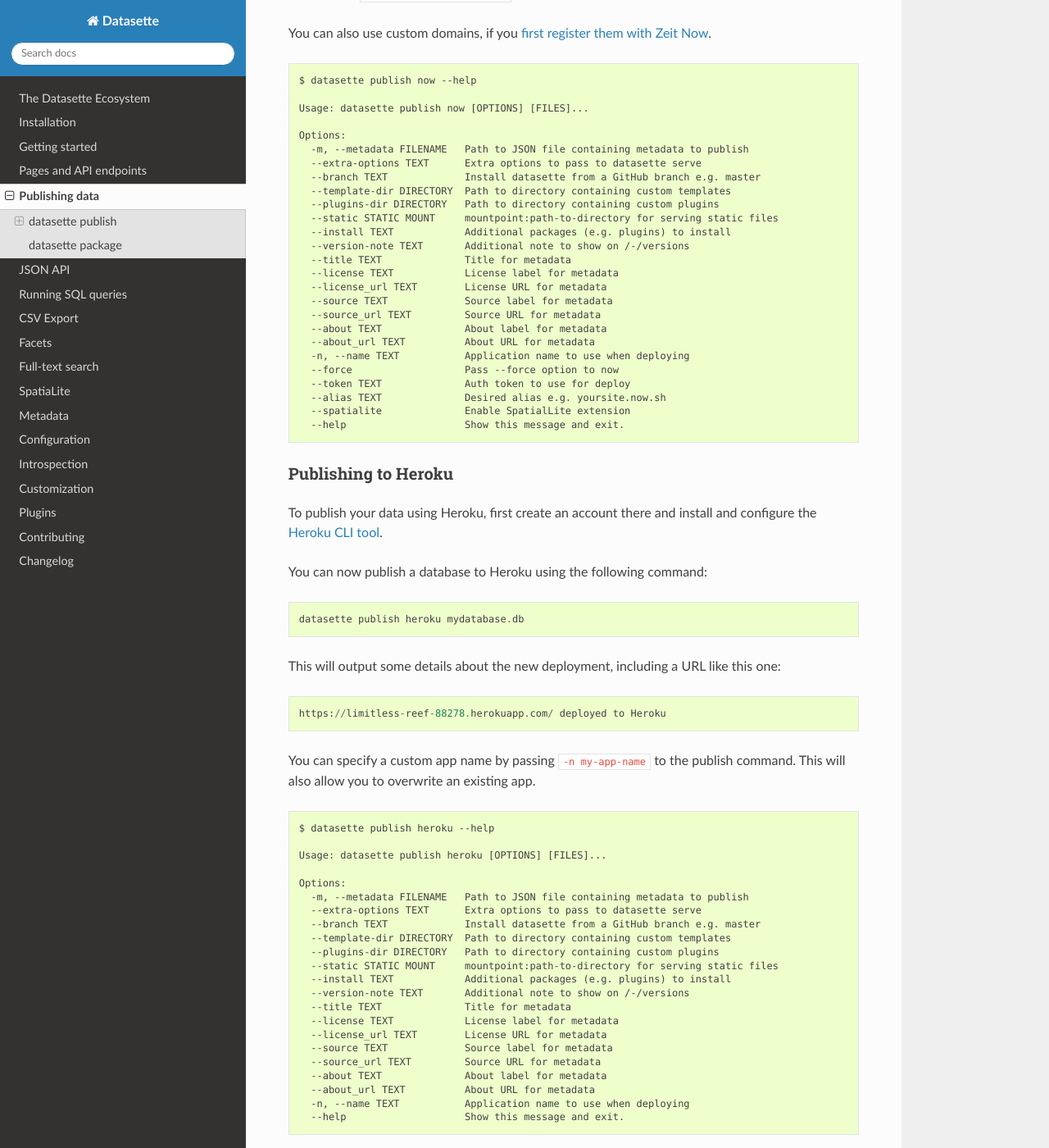
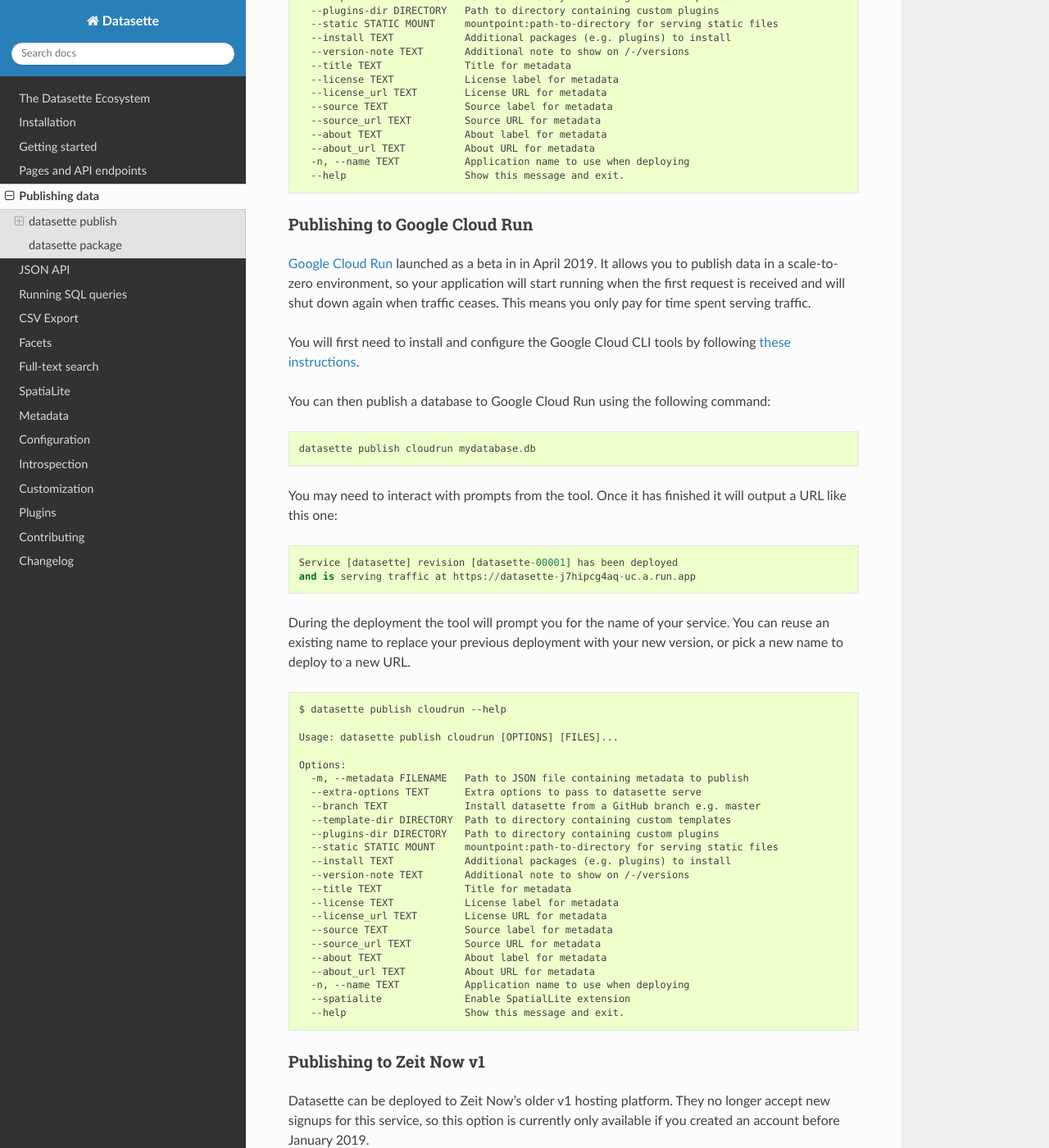
Before and after one commit to simonw/datasette, a Sphinx documentation site: the page built from docs/publish.rst, in a window 1280 px wide and 1400 px high, scrolled down 1092 px. Shown: the whole window at 82% size. Built offline with Sphinx 7.4.7 and the Read the Docs theme 2.0.0, drawn with Linux system fonts in a browser that asks for light colours; some of the changed text lies outside the part shown.

Commit message:
Docs for 'datasette publish cloudrun', refs #434

```diff
--- /dev/null
+++ b/docs/datasette-publish-cloudrun-help.txt
@@ -0,0 +1,23 @@
+$ datasette publish cloudrun --help
+
+Usage: datasette publish cloudrun [OPTIONS] [FILES]...
+
+Options:
+  -m, --metadata FILENAME   Path to JSON file containing metadata to publish
+  --extra-options TEXT      Extra options to pass to datasette serve
+  --branch TEXT             Install datasette from a GitHub branch e.g. master
+  --template-dir DIRECTORY  Path to directory containing custom templates
+  --plugins-dir DIRECTORY   Path to directory containing custom plugins
+  --static STATIC MOUNT     mountpoint:path-to-directory for serving static files
+  --install TEXT            Additional packages (e.g. plugins) to install
+  --version-note TEXT       Additional note to show on /-/versions
+  --title TEXT              Title for metadata
+  --license TEXT            License label for metadata
+  --license_url TEXT        License URL for metadata
+  --source TEXT             Source label for metadata
+  --source_url TEXT         Source URL for metadata
+  --about TEXT              About label for metadata
+  --about_url TEXT          About URL for metadata
+  -n, --name TEXT           Application name to use when deploying
+  --spatialite              Enable SpatialLite extension
+  --help                    Show this message and exit.
--- a/docs/publish.rst
+++ b/docs/publish.rst
@@ -4,19 +4,58 @@
  Publishing data
 =================
 
-Datasette includes tools for publishing and deploying your data to the internet. The ``datasette publish`` command will deploy a new Datasette instance containing your databases directly to a Zeit New or Heroku hosting account. You can also use ``datasette package`` to create a Docker image that bundles your databases together with the datasette application that is used to serve them.
+Datasette includes tools for publishing and deploying your data to the internet. The ``datasette publish`` command will deploy a new Datasette instance containing your databases directly to a Heroku, Google Cloud or Zeit Now hosting account. You can also use ``datasette package`` to create a Docker image that bundles your databases together with the datasette application that is used to serve them.
 
 datasette publish
 =================
 
 Once you have created a SQLite database (e.g. using `csvs-to-sqlite <https://github.com/simonw/csvs-to-sqlite/>`_) you can deploy it to a hosting account using a single command.
 
-You will need a free hosting account with either `Zeit Now <https://zeit.co/now>`_ or `Heroku <http://heroku.com/>`_. Once you have created your account you will need to install and configure the ``now`` or ``heroku`` command-line tools.
+You will need a hosting account with `Heroku <http://heroku.com/>`__ or `Google Cloud <https://cloud.google.com/>`__. Once you have created your account you will need to install and configure the ``now`` or ``heroku`` command-line tools.
 
-Publishing to Zeit Now
-----------------------
+Publishing to Heroku
+--------------------
 
-To publish your database(s) to a new instance hosted by Zeit Now, create an account there, install the `now cli tool <https://zeit.co/download>`_ and then run the following command::
+To publish your data using Heroku, first create an account there and install and configure the `Heroku CLI tool <https://devcenter.heroku.com/articles/heroku-cli>`_.
+
+You can publish a database to Heroku using the following command::
+
+    datasette publish heroku mydatabase.db
+
+This will output some details about the new deployment, including a URL like this one::
+
+    https://limitless-reef-88278.herokuapp.com/ deployed to Heroku
+
+You can specify a custom app name by passing ``-n my-app-name`` to the publish command. This will also allow you to overwrite an existing app.
+
+.. literalinclude:: datasette-publish-heroku-help.txt
+
+Publishing to Google Cloud Run
+------------------------------
+
+`Google Cloud Run <https://cloud.google.com/run/>`__ launched as a beta in in April 2019. It allows you to publish data in a scale-to-zero environment, so your application will start running when the first request is received and will shut down again when traffic ceases. This means you only pay for time spent serving traffic.
+
+You will first need to install and configure the Google Cloud CLI tools by following `these instructions <https://cloud.google.com/sdk/>`__.
+
+You can then publish a database to Google Cloud Run using the following command::
+
+    datasette publish cloudrun mydatabase.db
+
+You may need to interact with prompts from the tool. Once it has finished it will output a URL like this one::
+
+    Service [datasette] revision [datasette-00001] has been deployed
+    and is serving traffic at https://datasette-j7hipcg4aq-uc.a.run.app
+
+During the deployment the tool will prompt you for the name of your service. You can reuse an existing name to replace your previous deployment with your new version, or pick a new name to deploy to a new URL.
+
+.. literalinclude:: datasette-publish-cloudrun-help.txt
+
+Publishing to Zeit Now v1
+-------------------------
+
+Datasette can be deployed to Zeit Now's older v1 hosting platform. They no longer accept new signups for this service, so this option is currently only available if you created an account before January 2019.
+
+To publish your database(s) to a new instance hosted by Zeit Now v1, install the `now cli tool <https://zeit.co/download>`__ and then run the following command::
 
     datasette publish now mydatabase.db
 
@@ -37,23 +76,6 @@
 You can also use custom domains, if you `first register them with Zeit Now <https://zeit.co/docs/features/aliases>`_.
 
 .. literalinclude:: datasette-publish-now-help.txt
-
-Publishing to Heroku
---------------------
-
-To publish your data using Heroku, first create an account there and install and configure the `Heroku CLI tool <https://devcenter.heroku.com/articles/heroku-cli>`_.
-
-You can now publish a database to Heroku using the following command::
-
-    datasette publish heroku mydatabase.db
-
-This will output some details about the new deployment, including a URL like this one::
-
-    https://limitless-reef-88278.herokuapp.com/ deployed to Heroku
-
-You can specify a custom app name by passing ``-n my-app-name`` to the publish command. This will also allow you to overwrite an existing app.
-
-.. literalinclude:: datasette-publish-heroku-help.txt
 
 Custom metadata and plugins
 ---------------------------
--- a/update-docs-help.py
+++ b/update-docs-help.py
@@ -9,6 +9,7 @@
     ("package", "datasette-package-help.txt"),
     ("publish now", "datasette-publish-now-help.txt"),
     ("publish heroku", "datasette-publish-heroku-help.txt"),
+    ("publish cloudrun", "datasette-publish-cloudrun-help.txt"),
 )
 
 
```
Also changed, not shown: 1 other file.
